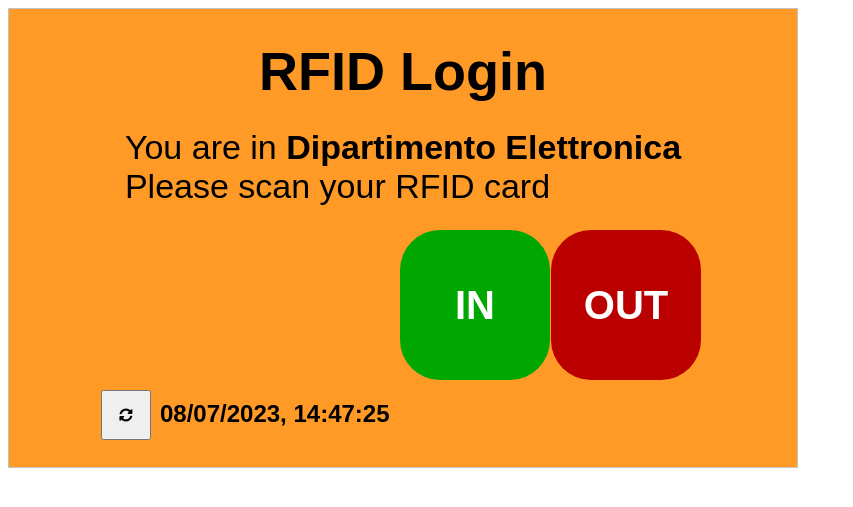
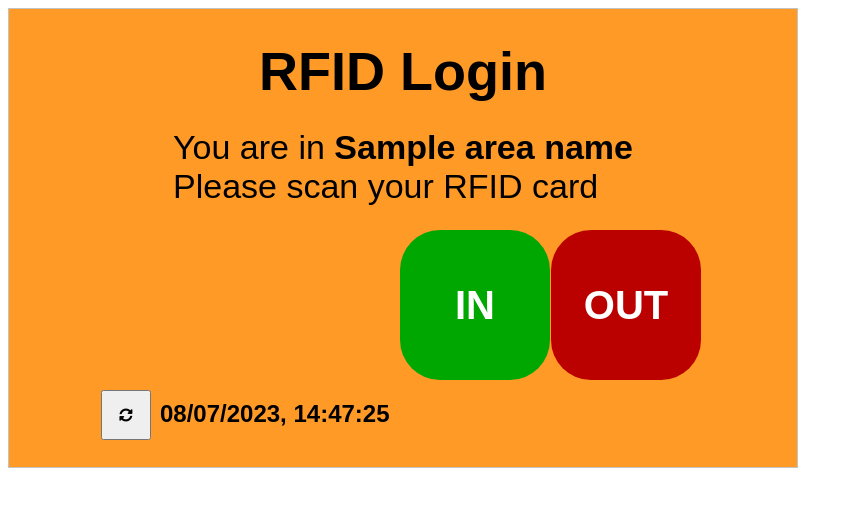
Before and after one commit to simone-torino/Project_PLCS_raspUI, a Flask app: template templates/Readbadge.html in a window 1280 px wide. Shown: the top 507 px of the page, without its empty margins (0-853 px from the left). Run offline with Flask 3, Linux system fonts and the light colour scheme; the template is opened without the code that fills it: most values are stand-ins (such as "Sample title", 1, 10 or a date in 2020).

Commit message:
dynamic area name

```diff
--- a/app.py
+++ b/app.py
@@ -152,9 +152,10 @@ def read():
                         response = {'dbsuccess': True, 'result': 'goinfirst'} #se esco senza essere entrato
 
                 return jsonify(response)
-
     # GET request, render the page
-    return render_template('Readbadge.html')
+    else:
+        area_name = get_area_name(raspberry_area_id)
+        return render_template('Readbadge.html', area_name = area_name)
 
 # Route for keypad page
 @app.route('/keypad', methods=["GET", "POST"])
@@ -281,5 +282,17 @@ def get_badge(inserted_otp):
 
         return badge
 
+
+def get_area_name(area_id):
+    conn = get_db()
+    if(conn == None):
+        response = {'Err_db' : True}
+        return jsonify(response)
+    cursor = conn.cursor()
+
+    cursor.execute('SELECT area_name FROM areas WHERE area_id = %s', area_id)
+    area_name = cursor.fetchone()
+    return area_name
+
 if __name__ == '__main__':
     app.run()
--- a/templates/Readbadge.html
+++ b/templates/Readbadge.html
@@ -264,7 +264,7 @@
 <body>
     <div class="container">
         <h1>RFID Login</h1>
-        <p>You are in <b>Dipartimento Elettronica</b><br>Please scan your RFID card</p>
+        <p id="displayArea">You are in <b>{{ area_name }}</b><br>Please scan your RFID card</p>
         <button id="readin-button" onclick="scanRFIDin()">IN</button>
         <button id="readout-button" onclick="scanRFIDout()">OUT</button>
         <div id="datetime"></div>
```
Also changed, not shown: 1 other file.
